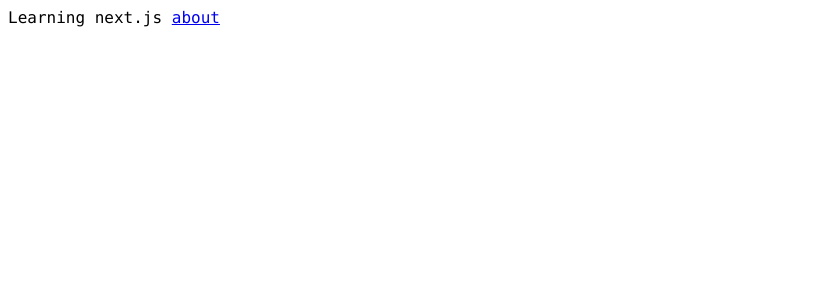
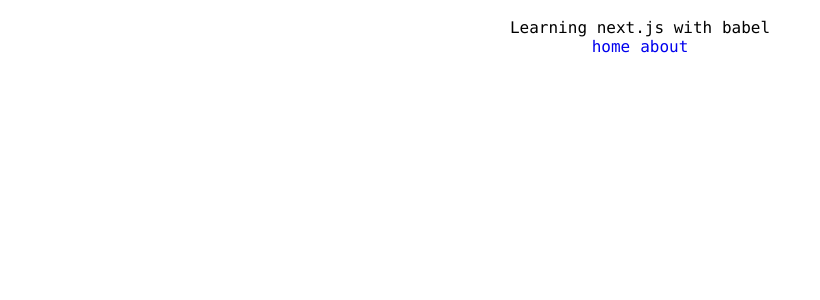
Before and after one commit to saifurrahmantanvir/fdev, a Next.js app: page / in a window 1280 px wide. Shown: the top 300 px of the page, without its empty margins (0-820 px from the left). Built offline with nearby package versions, Linux system fonts and the light colour scheme.

Commit message:
Setting up sass

```diff
--- a/pages/_app.js
+++ b/pages/_app.js
@@ -1,5 +1,5 @@
 import React from 'react'
-import '../sass/style.scss'
+import 'styles/style.scss'
 
 const MyApp = ({ Component, pageProps }) => {
    return <Component {...pageProps} />
--- /dev/null
+++ b/pages/_document.js
@@ -0,0 +1,16 @@
+import { Html, Head, Main, NextScript } from 'next/document'
+
+export default function Document() {
+   return (
+      <Html>
+         <Head>
+            <title>Learning next.js with babel</title>
+         </Head>
+
+         <body>
+            <Main />
+            <NextScript />
+         </body>
+      </Html>
+   )
+}
--- a/pages/index.js
+++ b/pages/index.js
@@ -1,13 +1,11 @@
 import React from 'react'
-import Link from 'next/link'
+import Navbar from 'widgets/Navbar'
 
 const Home = () => {
    return (
       <div className='app'>
-         <span>Learning next.js</span>{' '}
-         <Link href='/about'>
-            <a>about</a>
-         </Link>
+         <span>Learning next.js with babel</span>
+         <Navbar />
       </div>
    )
 }
--- a/sass/style.scss
+++ /dev/null
@@ -1,3 +0,0 @@
-body {
-   font-family: Consolas, monospace;
-}
--- /dev/null
+++ b/styles/style.scss
@@ -0,0 +1,18 @@
+body {
+   font-family: Consolas, monospace;
+}
+
+.app {
+   text-align: center;
+   padding: 10px;
+}
+
+nav {
+   display: flex;
+   justify-content: center;
+   gap: 10px;
+
+   a {
+      text-decoration: none;
+   }
+}
--- /dev/null
+++ b/widgets/Navbar.js
@@ -0,0 +1,17 @@
+import Link from 'next/link'
+import React from 'react'
+
+const Navbar = () => {
+   return (
+      <nav>
+         <Link href='/'>
+            <a title='Home Page'>home</a>
+         </Link>
+         <Link href='/about'>
+            <a title='About Next.js'>about</a>
+         </Link>
+      </nav>
+   )
+}
+
+export default Navbar
```
Also changed, not shown: jsconfig.json (added, +31 -0 lines), next.config.js (added).
